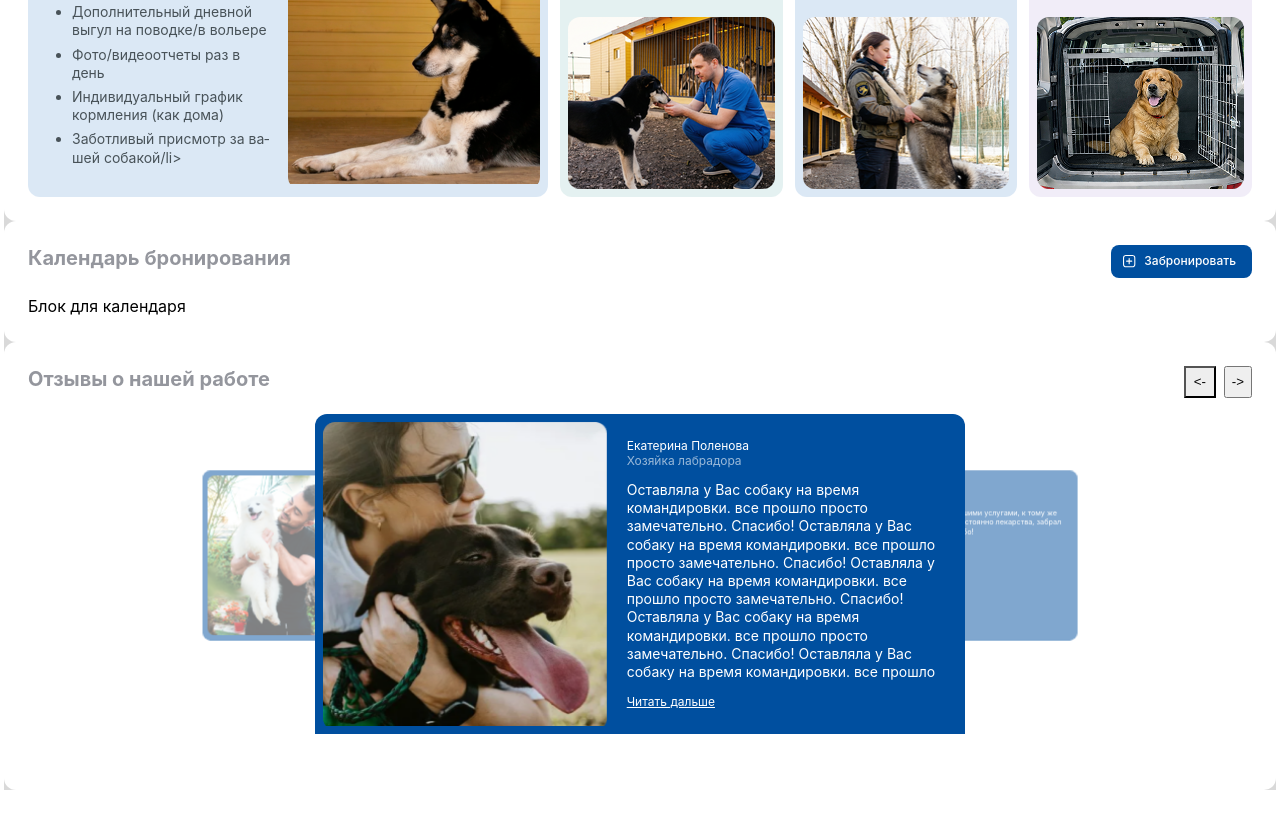
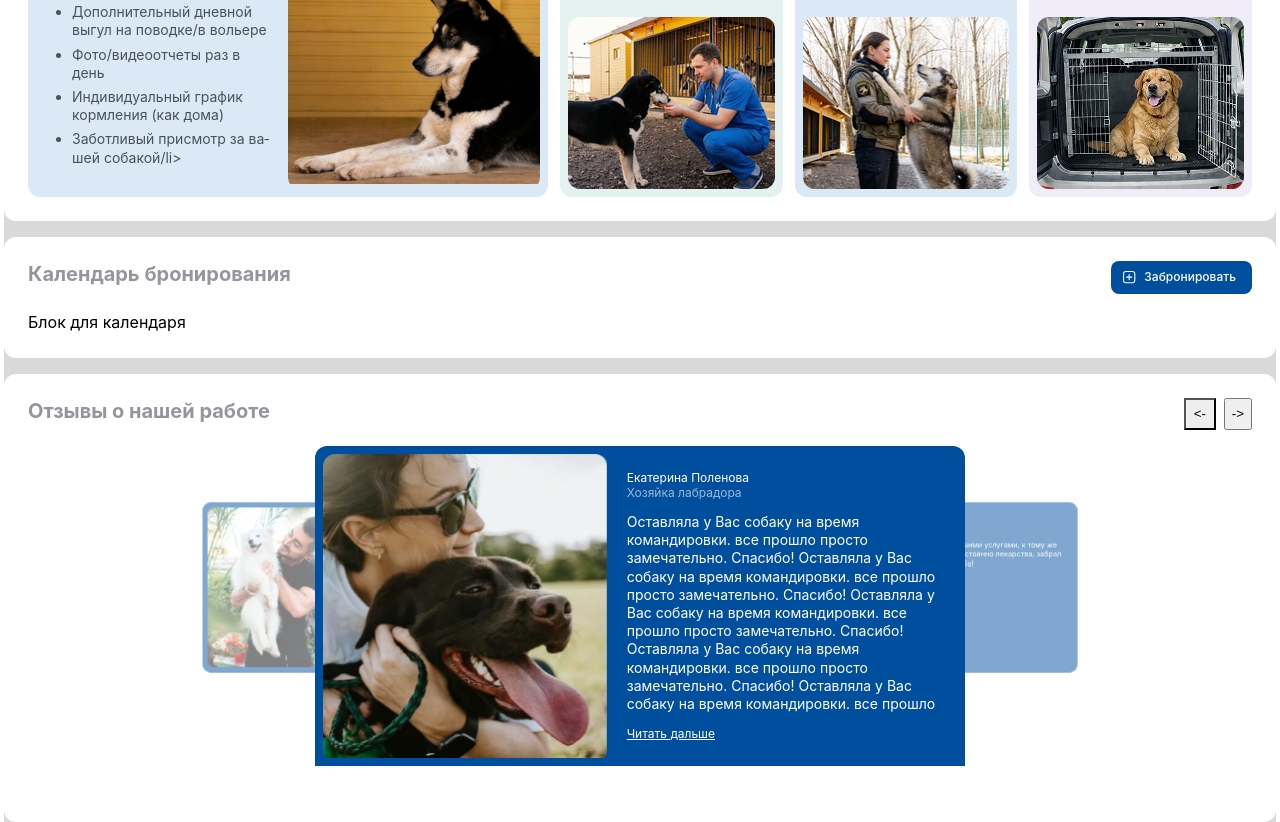
Before and after one commit to serviktor050/zaslon-portal-local, a website built with Vite: page index.html in a window 1280 px wide. Shown: the part 498-1320 px from the top of the page. Before the commit the page ends 1288 px from the top, so only its background shows below. Built offline with nearby package versions, Linux system fonts and the light colour scheme.

Commit message:
ZS-65 Работы по блоку Отзывы о нашей работе

```diff
--- a/src/style.scss
+++ b/src/style.scss
@@ -204,6 +204,7 @@ body {
     padding: 24px;
     border-radius: 12px;
     background-color: #FFFFFF;
+    margin-top: 16px;
 
     &__header {
       display: flex;
@@ -248,6 +249,7 @@ body {
     background-color: #FFFFFF;
     position: relative;
     overflow: hidden;
+    margin-top: 16px;
 
       &__header {
         display: flex;
```
Also changed, not shown: src/assets/png/service_img_1_old.png (added), src/assets/png/service_img_2_old.png (added), src/assets/png/service_img_3_old.png (added).
